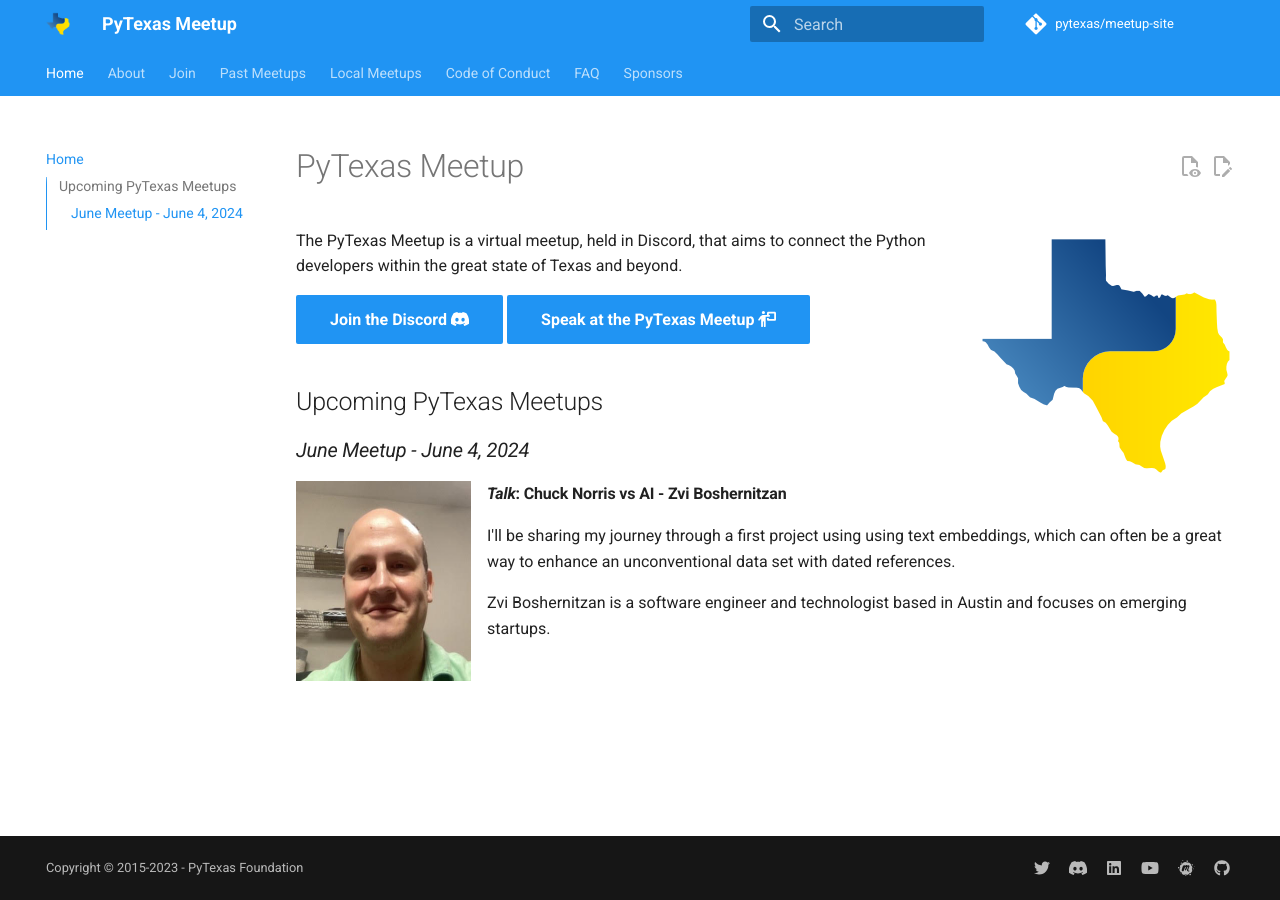
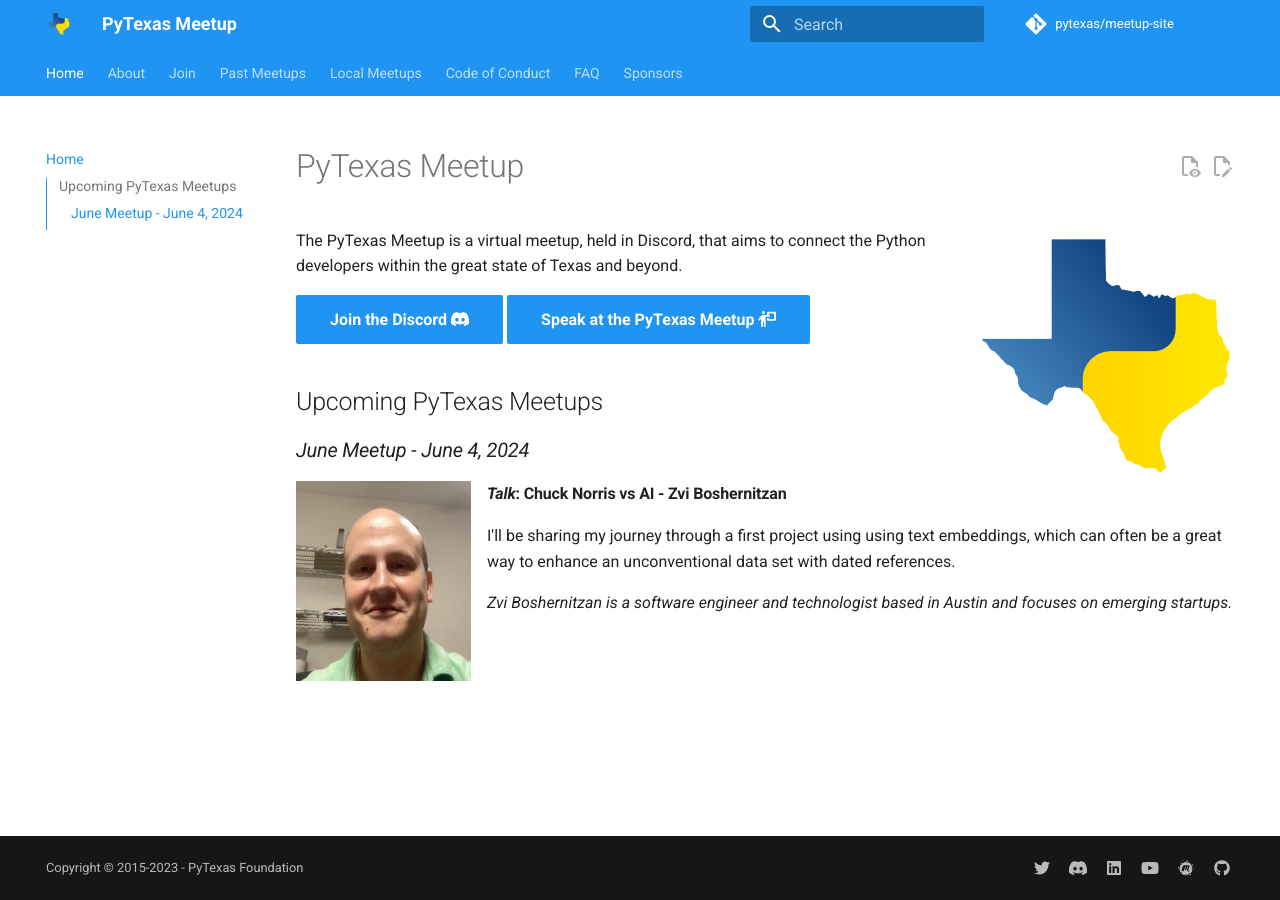
Before and after one commit to pytexas/meetup, an MkDocs documentation site: the page built from docs/index.md, in a window 1280 px wide. Built offline with MkDocs 1.6.1 and Material for MkDocs 9.7.7, drawn with Linux system fonts in a browser that asks for light colours; comment, search, counter and statistics services are not loaded.

```diff
--- a/docs/index.md
+++ b/docs/index.md
@@ -19,4 +19,4 @@ of Texas and beyond.
 
 I'll be sharing my journey through a first project using using text embeddings, which can often be a great way to enhance an unconventional data set with dated references.
 
-Zvi Boshernitzan is a software engineer and technologist based in Austin and focuses on emerging startups.
+_Zvi Boshernitzan is a software engineer and technologist based in Austin and focuses on emerging startups._
```
